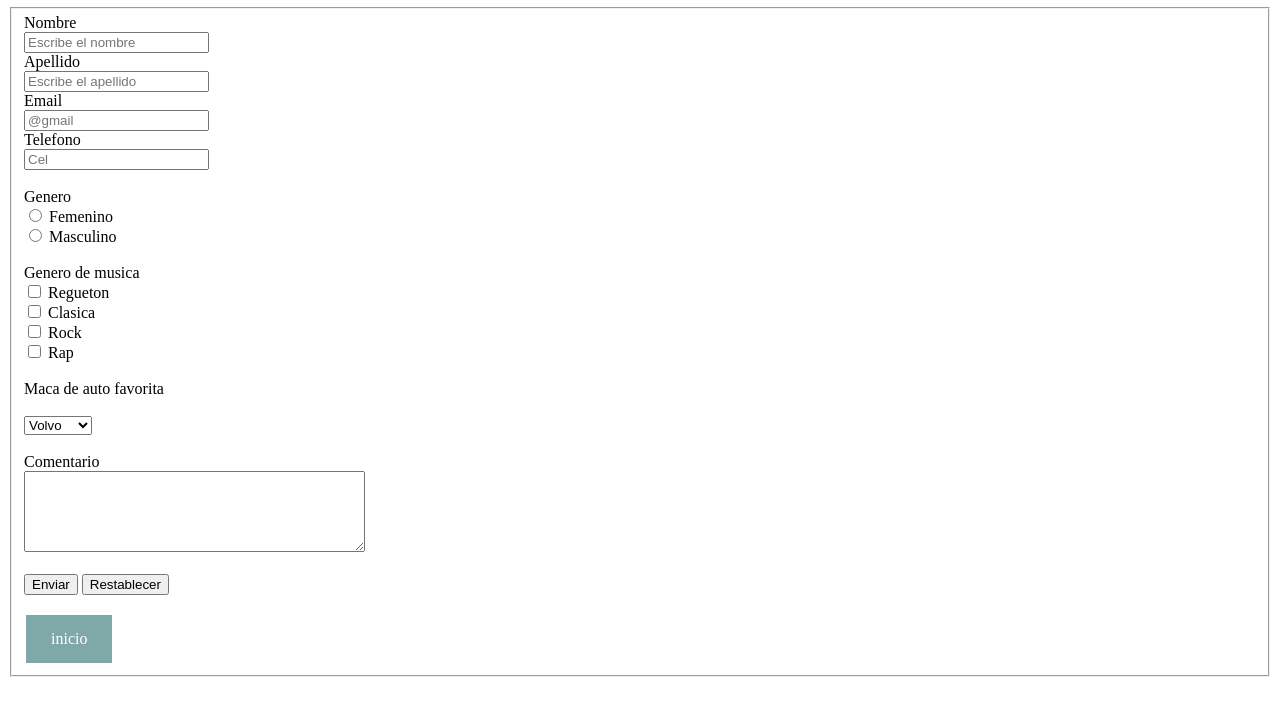
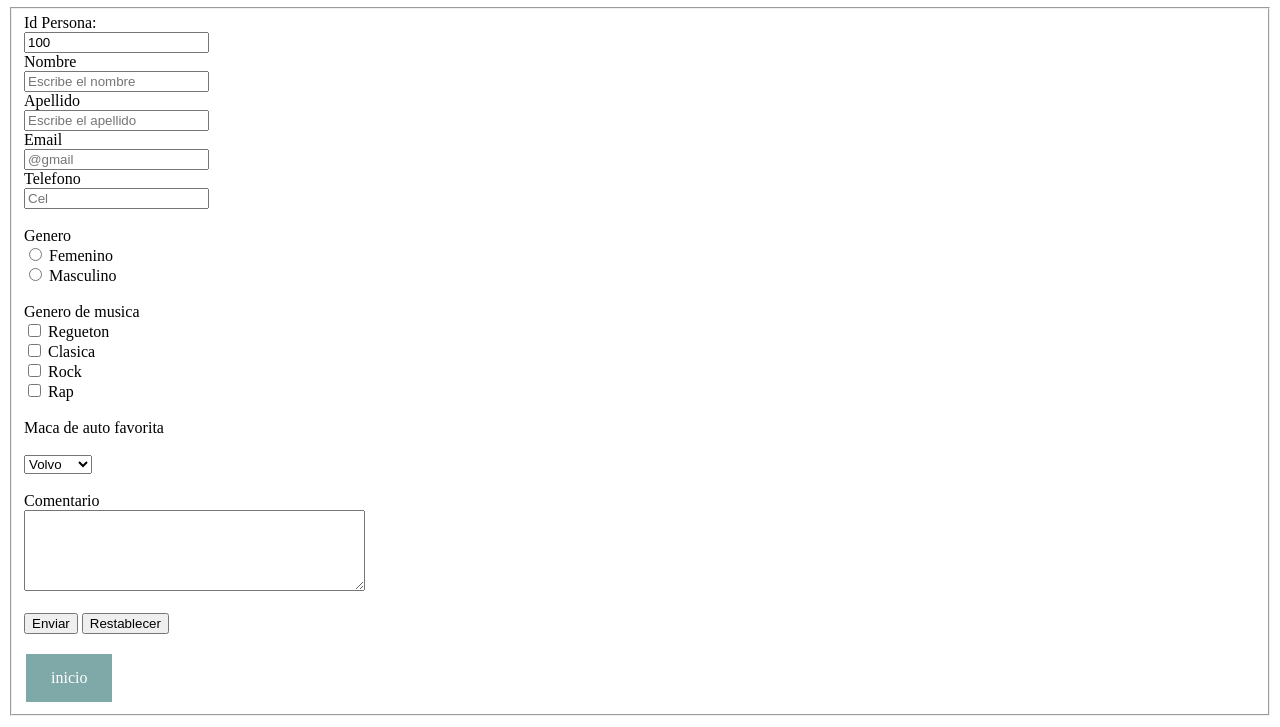
Before and after one commit to carlosycl/leccionHTML, a plain HTML site: page web/formulario.html in a window 1280 px wide. Shown: the part 73-800 px from the top of the page. Drawn offline with Linux system fonts and the light colour scheme.

Commit message:
atributo input readonly

```diff
--- a/web/formulario.html
+++ b/web/formulario.html
@@ -12,6 +12,11 @@
         method post (camufla la informacion que se envia al servidor)-->
     <form action="mi_servidor" target="_blank" autocomplete="off" method="get">
         <fieldset> <!---Etiqueta que le da un marco al formulario-->
+
+            <!---Se envia el formulario con un id que no se puede modificar por el usuario-->
+            <label for="IdPersona">Id Persona:</label><br>
+            <input type="text" id="IdPersona" name="IdPersona" readonly="true" value="100"><br>
+
             <label for="nombre">Nombre</label><br>
             <!--campo requerido y sobre escritura -->
             <input type="text" id="nombre " name="nombre" required="true" placeholder="Escribe el nombre">
```
